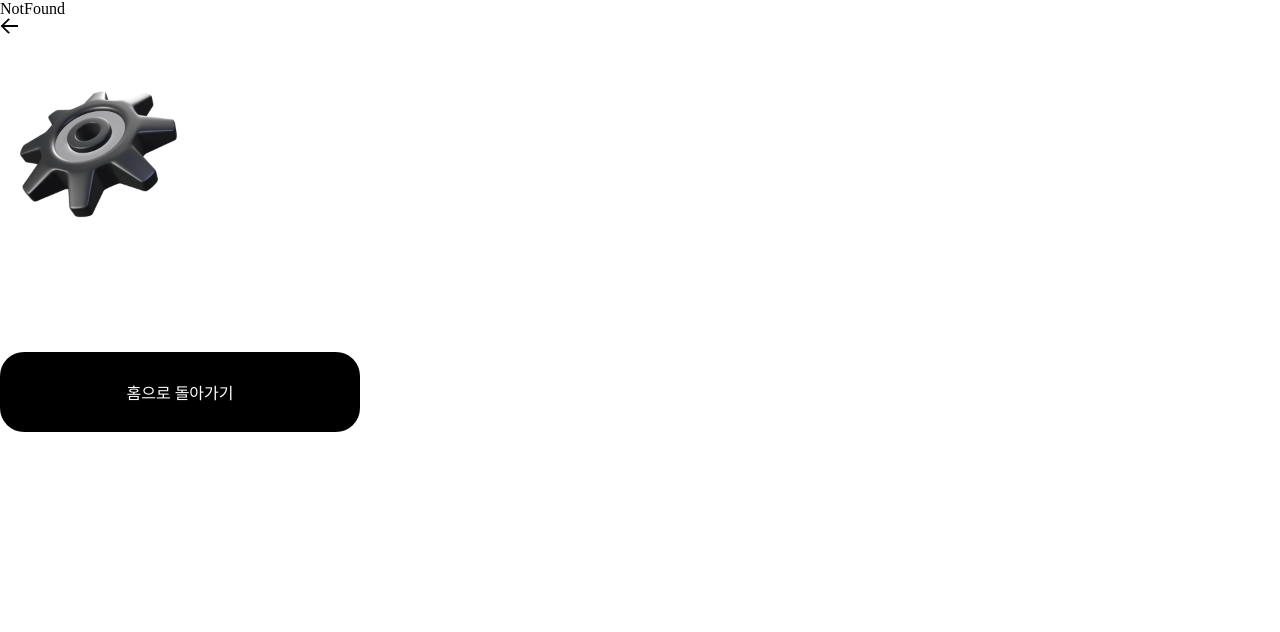
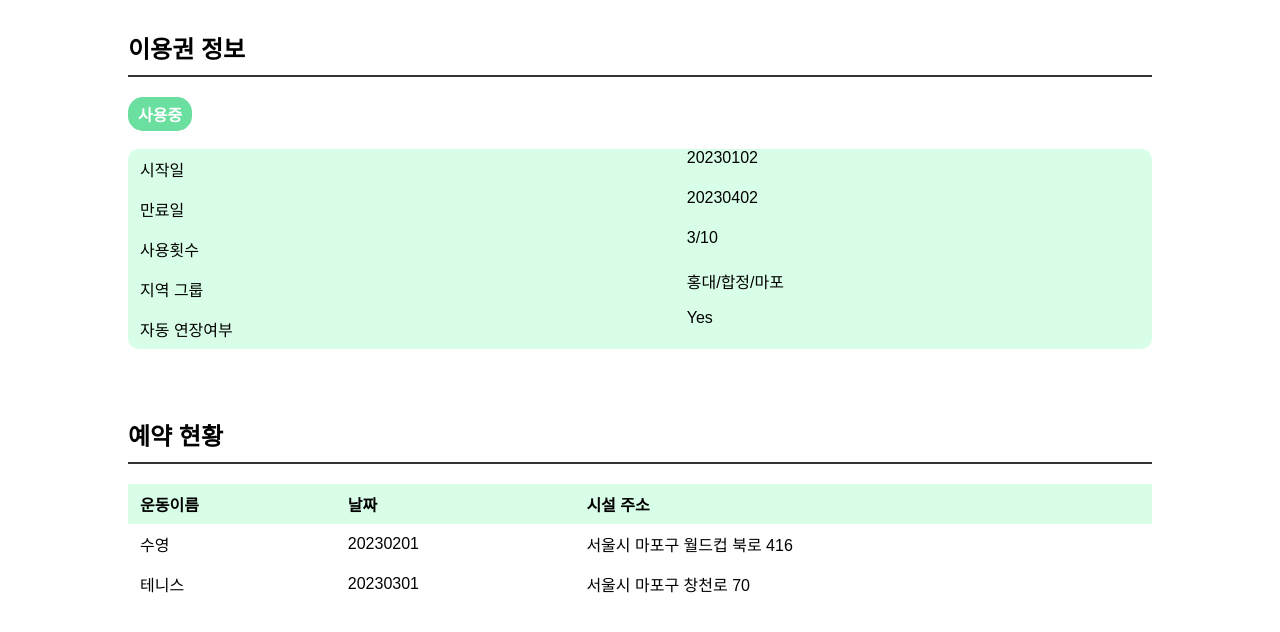
Before and after one commit to 4tar1p/4tar1p-frontend, a React (Create React App) app: page /mypage in a window 1280 px wide. Shown: the top 632 px of the page. Built offline with nearby package versions, Linux system fonts and the light colour scheme; a web font is replaced by a local one.

Commit message:
[feat] 마이페이지 화면

```diff
--- a/src/App.js
+++ b/src/App.js
@@ -4,6 +4,7 @@ import { Route, Routes } from 'react-router-dom';
 import Home from 'pages/Home';
 import UI from 'pages/UI';
 import ApiTest from 'pages/ApiTest';
+import MyPage from './pages/MyPage';
 
 const NotFound = React.lazy(() => import('./pages/NotFound'));
 
@@ -22,6 +23,7 @@ function App() {
       <Route path="/ui" element={<UI />} />
       <Route path="/api" element={<ApiTest />} />
       <Route path="*" element={<NotFound />}></Route>
+      <Route path="/mypage"element={<MyPage />} />
     </Routes>
   );
 }
--- /dev/null
+++ b/src/pages/MyPage.js
@@ -0,0 +1,82 @@
+import React from 'react';
+import './styles/MyPage.css';
+
+const MyPage = () => {
+  const subscriptions = {
+    startDate: '20230102',
+    endDate: '20230402',
+    usageCount: '3/10',
+    exercises: '수영 2, 필라테스 2, 테니스 3, PT 2',
+    locationGroup: '홍대/합정/마포',
+    autoRenew: 'Y'
+  };
+
+  const reservations = [
+    {
+      exerciseName: '수영',
+      date: '20230201',
+      facilityName: '월드컵수영장',
+      address: '서울시 마포구 월드컵 북로 416'
+    },
+    {
+      exerciseName: '테니스',
+      date: '20230301',
+      facilityName: '월드컵테니스장',
+      address: '서울시 마포구 창천로 70'
+    }
+  ];
+
+  return (
+    <div className="myPage-container">
+      <h2>이용권 정보</h2>
+      <div>
+        <span className="status-box">사용중</span>
+      </div>
+      <br />
+      <table className='info-box'>
+        <tr>
+          <td>시작일</td>
+          <tr>{subscriptions.startDate}</tr>
+        </tr>
+        <tr>
+          <td>만료일</td>
+          <tr>{subscriptions.endDate}</tr>
+        </tr>
+        <tr>
+          <td>사용횟수</td>
+          <tr>{subscriptions.usageCount}</tr>
+        </tr>
+        <tr>
+          <td>지역 그룹</td>
+          <tr>{subscriptions.locationGroup}</tr>
+        </tr>
+        <tr>
+          <td>자동 연장여부</td>
+          <tr>{subscriptions.autoRenew === 'Y' ? 'Yes' : 'No'}</tr>
+        </tr>
+      </table>
+      <br />
+      <h2>예약 현황</h2>
+      <table>
+        <thead>
+          <tr>
+            <th>운동이름</th>
+            <th>날짜</th>
+            <th>시설 주소</th>
+          </tr>
+        </thead>
+        <tbody>
+          {reservations.map((reservation, idx) => (
+            <tr key={idx}>
+              <td>{reservation.exerciseName}</td>
+              <td>{reservation.date}</td>
+              <td>{reservation.address}</td>
+            </tr>
+          ))}
+        </tbody>
+      </table>
+    </div>
+  );
+};
+
+export default MyPage;
--- /dev/null
+++ b/src/pages/styles/MyPage.css
@@ -0,0 +1,43 @@
+/* pages/styles/MyPage.css */
+
+.myPage-container {
+  width: 80%;
+  margin: 0 auto;
+  font-family: Arial, sans-serif;
+}
+
+.myPage-container h2 {
+  border-bottom: 2px solid #333;
+  padding: 10px 0;
+}
+
+.status-box {
+  display: inline-block;
+  background-color: #6ADFA0;
+  padding: 5px 10px;
+  border-radius: 15px; /* 둥근 모서리를 위해 */
+  color: white; /* 텍스트는 흰색 */
+  font-weight: bold; /* 텍스트 굵게 */
+}
+
+.info-box {
+  background-color: #D9FEE8;
+  border-radius: 10px;
+  padding: 15px;
+  margin-bottom: 20px;
+  position: relative;  /* '사용중' 태그를 위치시키기 위한 기준 */
+}
+
+table {
+  width: 100%;
+  border-collapse: collapse;
+}
+
+th, td {
+  padding: 8px 12px;
+  text-align: left;
+}
+
+th {
+  background-color: #D9FEE8;
+}
```
